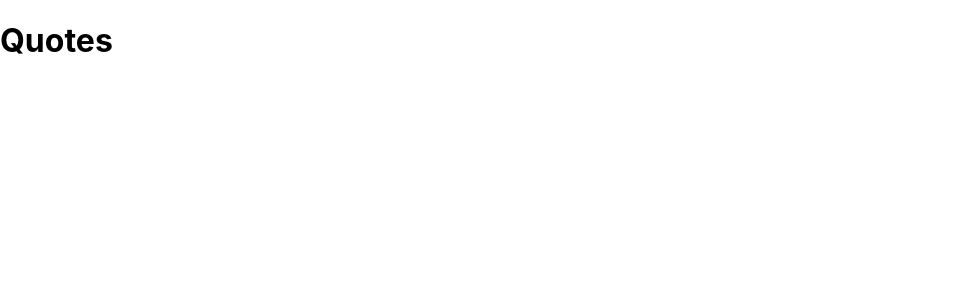
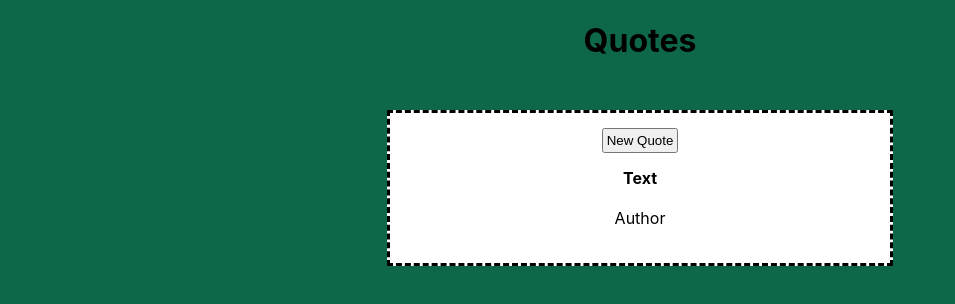
Before and after one commit to kalachyonok/quotes, a React (Create React App) app: page / in a window 1280 px wide. Shown: the top 304 px of the page, without its empty margins (0-955 px from the left). Built offline with nearby package versions, Linux system fonts and the light colour scheme.

Commit message:
add styled components

```diff
--- a/src/App.js
+++ b/src/App.js
@@ -1,5 +1,13 @@
+import style from "./App.module.css";
+import { WindowContainer } from "./WindowContainer";
+
 function App() {
-  return <h1>Quotes</h1>;
+  return (
+    <div className={style.wrap}>
+      <h1 className={style.title}>Quotes</h1>
+      <WindowContainer />
+    </div>
+  );
 }
 
 export default App;
--- /dev/null
+++ b/src/App.module.css
@@ -0,0 +1,9 @@
+.wrap {
+  display: flex;
+  flex-direction: column;
+  align-items: center;
+}
+
+.title {
+  margin-bottom: 50px;
+}
--- /dev/null
+++ b/src/WindowContainer.js
@@ -0,0 +1,15 @@
+import style from "./WindowContainer.module.css";
+
+export const WindowContainer = () => {
+  return (
+    <div className={style.window}>
+      <button className={style.btn} type="bytton">
+        New Quote
+      </button>
+      <div className={style.qoute}>
+        <div className={style.text}>Text</div>
+        <div className={style.author}>Author</div>
+      </div>
+    </div>
+  );
+};
--- /dev/null
+++ b/src/WindowContainer.module.css
@@ -0,0 +1,34 @@
+.window {
+  display: flex;
+  flex-direction: column;
+  align-items: center;
+
+  border: solid;
+  border-style: dashed;
+
+  width: 500px;
+  height: 150px;
+  background-color: white;
+}
+
+.btn {
+  margin-top: 15px;
+  margin-bottom: 15px;
+
+  padding: 3px;
+}
+
+.btn:hover {
+  cursor: pointer;
+}
+
+.qoute {
+  display: flex;
+  flex-direction: column;
+  align-items: center;
+}
+
+.text {
+  margin-bottom: 20px;
+  font-weight: bold;
+}
--- a/src/index.css
+++ b/src/index.css
@@ -1,13 +1,14 @@
 body {
   margin: 0;
-  font-family: -apple-system, BlinkMacSystemFont, 'Segoe UI', 'Roboto', 'Oxygen',
-    'Ubuntu', 'Cantarell', 'Fira Sans', 'Droid Sans', 'Helvetica Neue',
+  font-family: -apple-system, BlinkMacSystemFont, "Segoe UI", "Roboto", "Oxygen",
+    "Ubuntu", "Cantarell", "Fira Sans", "Droid Sans", "Helvetica Neue",
     sans-serif;
   -webkit-font-smoothing: antialiased;
   -moz-osx-font-smoothing: grayscale;
+  background-color: rgb(15, 103, 74);
 }
 
 code {
-  font-family: source-code-pro, Menlo, Monaco, Consolas, 'Courier New',
+  font-family: source-code-pro, Menlo, Monaco, Consolas, "Courier New",
     monospace;
 }
```
